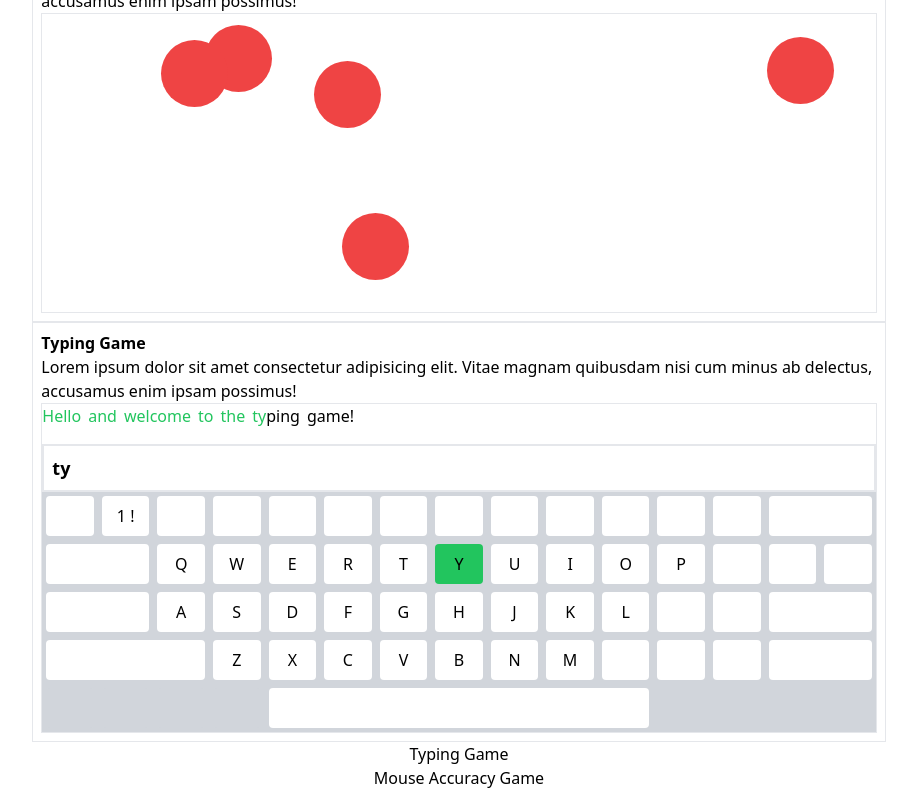
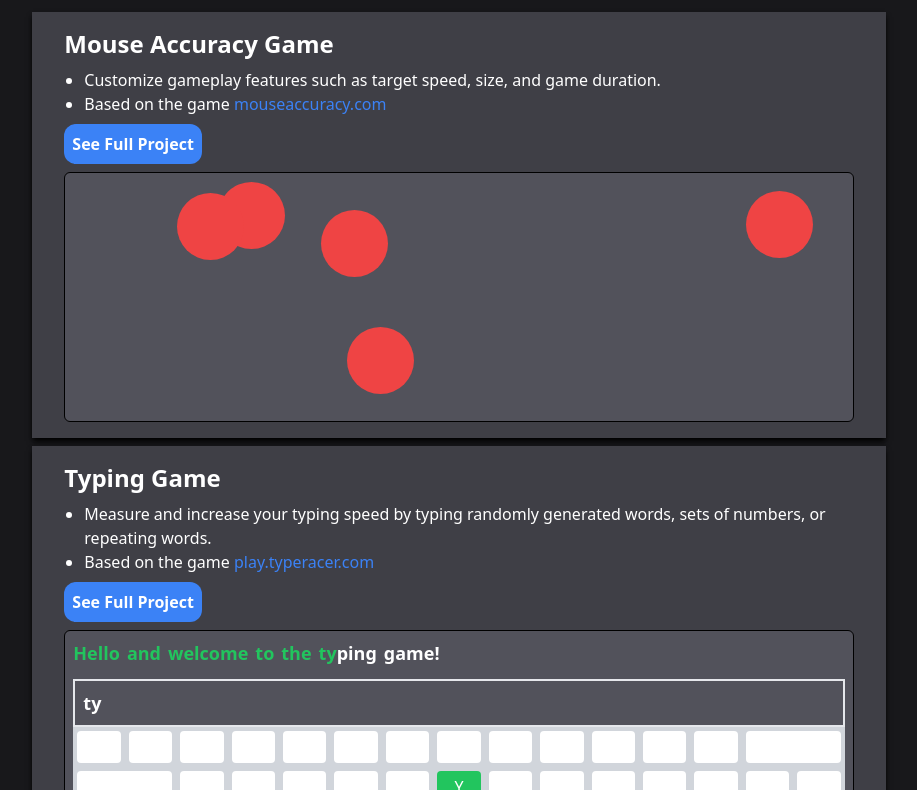
Before and after one commit to arriagada689/frontend-project-collection, a website: page index.html in a window 1280 px wide. Shown: the part 68-858 px from the top of the page, without its empty margins (181-1098 px from the left). Drawn offline with Linux system fonts and the light colour scheme.

Commit message:
home page design

```diff
--- a/index.html
+++ b/index.html
@@ -6,21 +6,30 @@
     <title>Mini Project Collection</title>
     <link href="css/main.css" rel="stylesheet">
 </head>
-<body class="flex flex-col items-center">
+<body class="flex flex-col items-center bg-zinc-900 text-white gap-y-2 mx-2 md:mx-0">
+    <div class="font-bold text-2xl my-5">Mini Project Collection</div>
 
     <!--Mouse Accuracy Game-->
-    <div class="border p-2 w-2/3">
-        <div class="font-bold">Mouse Accuracy Game</div>
-        <div>Lorem ipsum dolor sit amet consectetur adipisicing elit. Vitae magnam quibusdam nisi cum minus ab delectus, accusamus enim ipsam possimus!</div>
-        <div id="play-area" class="border h-[300px] relative"></div>
+    <div class="shadow-black shadow-md px-8 py-4 w-full md:w-2/3 flex flex-col space-y-2 bg-zinc-700">
+        <div class="font-bold text-2xl">Mouse Accuracy Game</div>
+        <ul class="list-disc pl-5">
+            <li>Customize gameplay features such as target speed, size, and game duration.</li>
+            <li>Based on the game <a class="text-blue-500 hover:underline" href="https://mouseaccuracy.com/">mouseaccuracy.com</a></li>
+        </ul>
+        <a href="mouse-accuracy.html" class="bg-blue-500 rounded-xl text-white p-2 hover:bg-blue-400 font-semibold w-fit">See Full Project</a>
+        <div id="play-area" class="border border-black rounded-md bg-zinc-600 h-[250px] relative"></div>
     </div>
 
     <!--Typing Game-->
-    <div class="border p-2 w-2/3 flex flex-col">
-        <div class="font-bold">Typing Game</div>
-        <div>Lorem ipsum dolor sit amet consectetur adipisicing elit. Vitae magnam quibusdam nisi cum minus ab delectus, accusamus enim ipsam possimus!</div>
-        <div class="border h-[300px] relative flex-1" id="typing-animation">
-            <div id="words"></div>
+    <div class="shadow-black shadow-md px-8 py-4 w-full md:w-2/3 flex flex-col space-y-2 bg-zinc-700">
+        <div class="font-bold text-2xl">Typing Game</div>
+        <ul class="list-disc pl-5">
+            <li>Measure and increase your typing speed by typing randomly generated words, sets of numbers, or repeating words.</li>
+            <li>Based on the game <a class="text-blue-500 hover:underline" href="https://play.typeracer.com/">play.typeracer.com</a></li>
+        </ul>
+        <a href="typing-game.html" class="bg-blue-500 rounded-xl text-white p-2 hover:bg-blue-400 font-semibold w-fit">See Full Project</a>
+        <div class="border border-black rounded-md h-[250px] relative flex-1 p-2 bg-zinc-600" id="typing-animation">
+            <div id="words" class="text-lg font-semibold"></div>
             <div id="input-box" class="border-2 p-2 text-lg w-full mt-3 font-semibold dark:bg-gray-800 h-[48px]"></div>
 
             <!--Keyboard-->
@@ -30,9 +39,6 @@
         </div>
     </div>
 
-    <a href="typing-game.html">Typing Game</a>
-    <a href="mouse-accuracy.html">Mouse Accuracy Game</a>
-
     <div class="hidden bg-gray-300 p-4 text-center rounded shadow col-span-2 col-span-3 col-span-7"></div>
 
     <script src="js/homepage/sub-mouse-accuracy.js" type="module"></script>
--- a/js/homepage/sub-mouse-accuracy.js
+++ b/js/homepage/sub-mouse-accuracy.js
@@ -20,9 +20,12 @@ playArea.addEventListener('mousedown', (e) => {
     }, 500);
 })
 
-for(let i = 0; i < 5; i++){
-    addTarget()
+function loadTargets() {
+    for(let i = 0; i < 5; i++){
+        addTarget()
+    }
 }
+loadTargets()
 
 function addTarget(){
     //create target
@@ -65,8 +68,10 @@ function addTarget(){
 }
 
 window.addEventListener('resize', () => {
-    targetAreaWidth = targetArea.getBoundingClientRect().width;
-    windowHeight = targetArea.getBoundingClientRect().height;
+    //clear current targets
+    playArea.innerHTML = ''
+    //load more targets with new height and width
+    loadTargets()
 })
 
 function randomInteger(min, max) {
--- a/js/homepage/sub-typing-game.js
+++ b/js/homepage/sub-typing-game.js
@@ -117,7 +117,7 @@ function createKeyboard() {
     keyboardArr.forEach(key => {
         const keyDiv = document.createElement('div')
         keyDiv.textContent = key === 'empty' || key === 'em' || key === 'triple' ? '' : key
-        keyDiv.className = 'bg-white p-2 text-center rounded ';
+        keyDiv.className = 'bg-white p-1 text-center rounded ';
 
         //set col span for big keys
         if(key === 'back' || key === 'Tab' || key === 'Caps' || key === 'Enter' || key === 'empty'){
```
Also changed, not shown: css/main.css.
